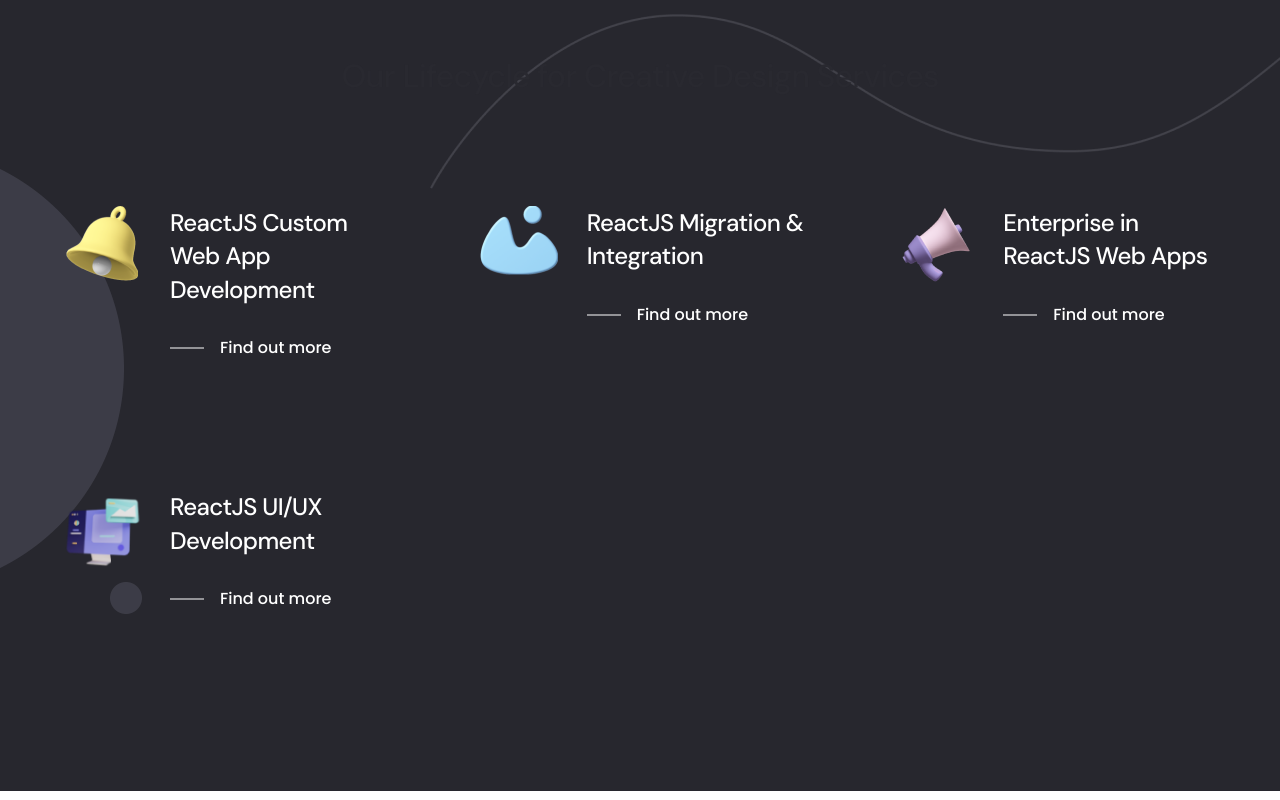
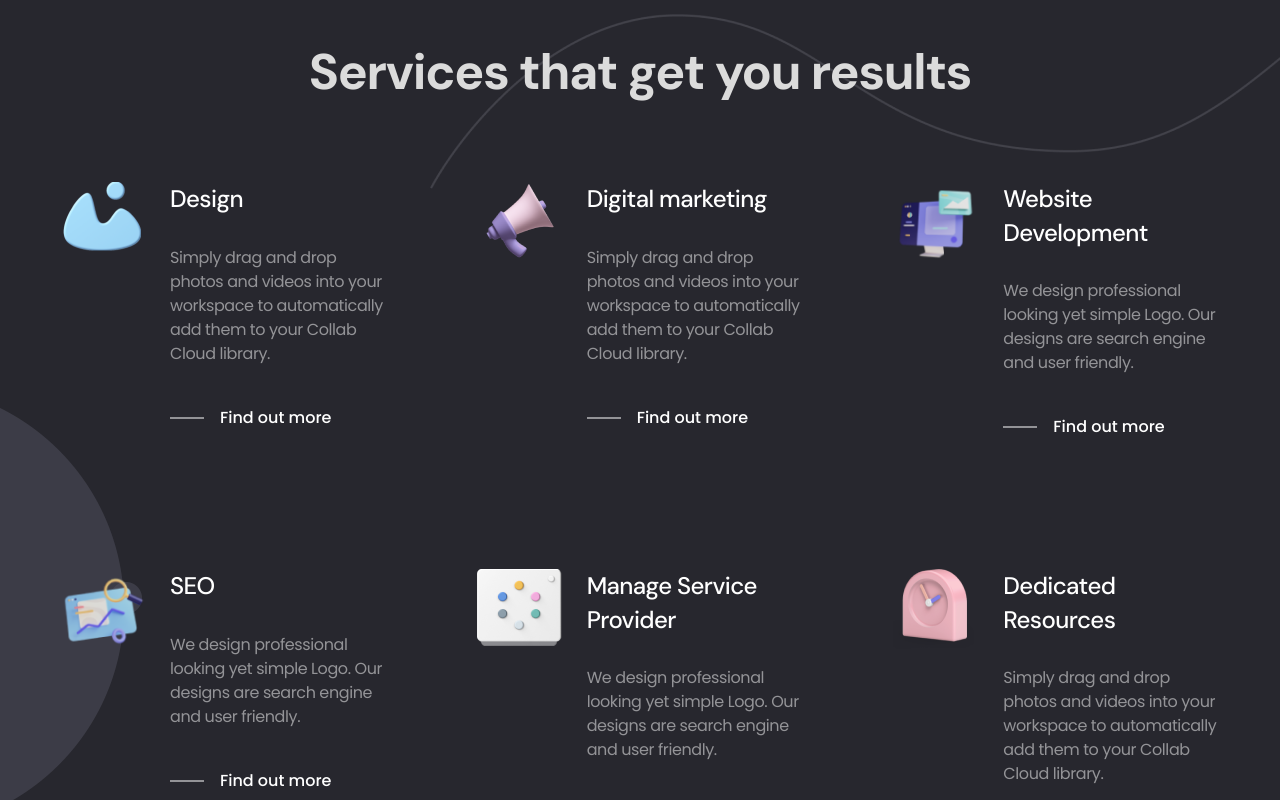
Before and after one commit to rohit-rai-0101rm/ca, a React (Create React App) app: page / in a window 1280 px wide. Shown: the part 2560-3360 px from the top of the page. Built offline with nearby package versions, Linux system fonts and the light colour scheme.

Commit message:
13 december 16 49

```diff
--- a/src/assets/scss/blog/_blog.scss
+++ b/src/assets/scss/blog/_blog.scss
@@ -672,6 +672,11 @@ font-weight: 500 !important;
     font-size: 50px;
     font-weight: 600;
 }
+.titleServicesHeading{
+    font-size: 50px;
+    font-weight: 600;
+    color: #dbdbdb;
+}
 .subheadingDigitalMarketing{
     font-weight: 800;
 }
--- /dev/null
+++ b/src/component/service/ServicePropHome.js
@@ -0,0 +1,31 @@
+import React from 'react';
+import { Link } from 'react-router-dom';
+import { slugify } from '../../utils';
+
+
+
+const ServicePropHome = ({colSize,serviceStyle,serviceData}) => {
+
+    return (
+		<>
+			{serviceData.map((data, index) => (
+				<div className={colSize} key={index} >
+					<div className={`services-grid ${serviceStyle}`}>
+						<div className="thumbnail">
+							<img src={process.env.PUBLIC_URL + data.image} alt="icon" />
+						</div>
+						<div className="content">
+							<h5 className="title">
+								<Link to={process.env.PUBLIC_URL + `/service-details/${slugify(data.title)}`}>{data.title}</Link>
+							</h5>
+							<p>{data.description}</p>
+							<Link to={process.env.PUBLIC_URL + `/service-details/${slugify(data.title)}`} className="more-btn">Find out more</Link>
+						</div>
+					</div>
+			 	</div>
+			))}
+		</>
+    )
+}
+
+export default ServicePropHome;
--- a/src/data/service/ServiceMain.json
+++ b/src/data/service/ServiceMain.json
@@ -33,119 +33,6 @@
         "image": "/images/icon/icon-5.png",
         "title": "Dedicated Resources",
         "description": "Simply drag and drop photos and videos into your workspace to automatically add them to your Collab Cloud library."
-    },
-    {
-        "image": "/images/icon/icon-6.png",
-        "title": "Content strategy",
-        "description": "Simply drag and drop photos and videos into your workspace to automatically add them to your Collab Cloud library."
-    },
-
-    {
-        "image": "/images/icon/icon-29.png",
-        "title": "Logo & Branding",
-        "description": "We design professional looking yet simple Logo. Our designs are search engine and user friendly.",
-        "cate": "Design"
-    },
-
-
-    {
-        "image": "/images/icon/icon-30.png",
-        "title": "Video production",
-        "description": "We design professional looking yet simple Logo. Our designs are search engine and user friendly.",
-        "cate": "Design"
-    },
-
-    {
-        "image": "/images/icon/icon-31.png",
-        "title": "Content Managment",
-        "description": "We design professional looking yet simple Logo. Our designs are search engine and user friendly.",
-        "cate": "Development"
-    },
-
-    {
-        "image": "/images/icon/icon-33.png",
-        "title": "eCommerce",
-        "description": "We design professional looking yet simple Logo. Our designs are search engine and user friendly.",
-        "cate": "Development"
-    },
-
-    {
-        "image": "/images/icon/icon-35.png",
-        "title": "Pay-per click",
-        "description": "We design professional looking yet simple Logo. Our designs are search engine and user friendly.",
-        "cate": "Online Marketing"
-    },
-    {
-        "image": "/images/icon/icon-36.png",
-        "title": "Email marketing",
-        "description": "We design professional looking yet simple Logo. Our designs are search engine and user friendly.",
-        "cate": "Online Marketing"
-    },
-    {
-        "image": "/images/icon/icon-37.png",
-        "title": "Display marketing",
-        "description": "We design professional looking yet simple Logo. Our designs are search engine and user friendly.",
-        "cate": "Online Marketing"
-    },
-    {
-        "image": "/images/icon/icon-38.png",
-        "title": "Social Media marketing",
-        "description": "We design professional looking yet simple Logo. Our designs are search engine and user friendly.",
-        "cate": "Online Marketing"
-    },
-    {
-        "image": "/images/icon/icon-39.png",
-        "title": "Digital strategy",
-        "description": "We design professional looking yet simple Logo. Our designs are search engine and user friendly.",
-        "cate": "Business"
-    },
-    {
-        "image": "/images/icon/icon-40.png",
-        "title": "Business consulting",
-        "description": "We design professional looking yet simple Logo. Our designs are search engine and user friendly.",
-        "cate": "Business"
-    },
-    {
-        "image": "/images/icon/icon-41.png",
-        "title": "Content writing",
-        "description": "We design professional looking yet simple Logo. Our designs are search engine and user friendly.",
-        "cate": "Business"
-    },
-    {
-        "image": "/images/icon/icon-42.png",
-        "title": "Reporting",
-        "description": "We design professional looking yet simple Logo. Our designs are search engine and user friendly.",
-        "cate": "Business"
-    },
-    {
-        "image": "/images/icon/icon-43.png",
-        "title": "Hosting",
-        "description": "We design professional looking yet simple Logo. Our designs are search engine and user friendly.",
-        "cate": "Technology"
-    },
-    {
-        "image": "/images/icon/icon-44.png",
-        "title": "Big data analysis",
-        "description": "We design professional looking yet simple Logo. Our designs are search engine and user friendly.",
-        "cate": "Technology"
-    },
-    {
-        "image": "/images/icon/icon-45.png",
-        "title": "Web Audit Practices",
-        "description": "We design professional looking yet simple Logo. Our designs are search engine and user friendly.",
-        "cate": "Content strategy"
-    },
-    {
-        "image": "/images/icon/icon-46.png",
-        "title": "Marketing Flexibility",
-        "description": "We design professional looking yet simple Logo. Our designs are search engine and user friendly.",
-        "cate": "Content strategy"
-    },
-    {
-        "image": "/images/icon/icon-47.png",
-        "title": "Advertising Strategy",
-        "description": "We design professional looking yet simple Logo. Our designs are search engine and user friendly.",
-        "cate": "Content strategy"
     }
 
 ]
--- a/src/pages/DigitalAgency.js
+++ b/src/pages/DigitalAgency.js
@@ -14,12 +14,14 @@ import CtaLayoutOne from "../component/cta/CtaLayoutOne";
 import Innovate from "../component/Innovate/Innovate";
 import PricingOne from "../component/pricing/PricingOne";
 import ProjectOne from "../component/project/ProjectOne";
+import ServicePropHome from "../component/service/ServicePropHome";
 import ServicePropOne from "../component/service/ServicePropOne";
 import TeamOne from "../component/team/TeamOne";
 import TestimonialOne from "../component/testimonial/TestimonialOne";
 import SectionTitle from "../elements/section-title/SectionTitle";
 import ColorSwitcher from "../elements/switcher/ColorSwitcher";
 import Testimonials from "./Testimonials";
+import ServiceData from "../data/service/ServiceMain.json";
 
 const DigitalAgency = () => {
   return (
@@ -60,18 +62,17 @@ const DigitalAgency = () => {
 
         <div className="section section-padding-2 bg-color-dark">
           <div className="container">
-            <SectionTitle
-              subtitle="What We Can Do For You"
-              title="services that get you results"
-              description="Transform how your business works. We brainstorm together, develop strategies & build brands that guarantee business."
-              textAlignment="heading-light-left"
-              textColor=""
-            />
             <div className="row">
-              <ServicePropOne
+              <center>
+              <h4 className="titleServicesHeading"> Services that get you results</h4>
+
+              </center>
+
+              <ServicePropHome
                 colSize="col-xl-4 col-md-6"
                 serviceStyle=""
                 itemShow="6"
+                serviceData={ServiceData}
               />
             </div>
           </div>
```
Also changed, not shown: 328 other files (tests, documents, lock files or other folders).
